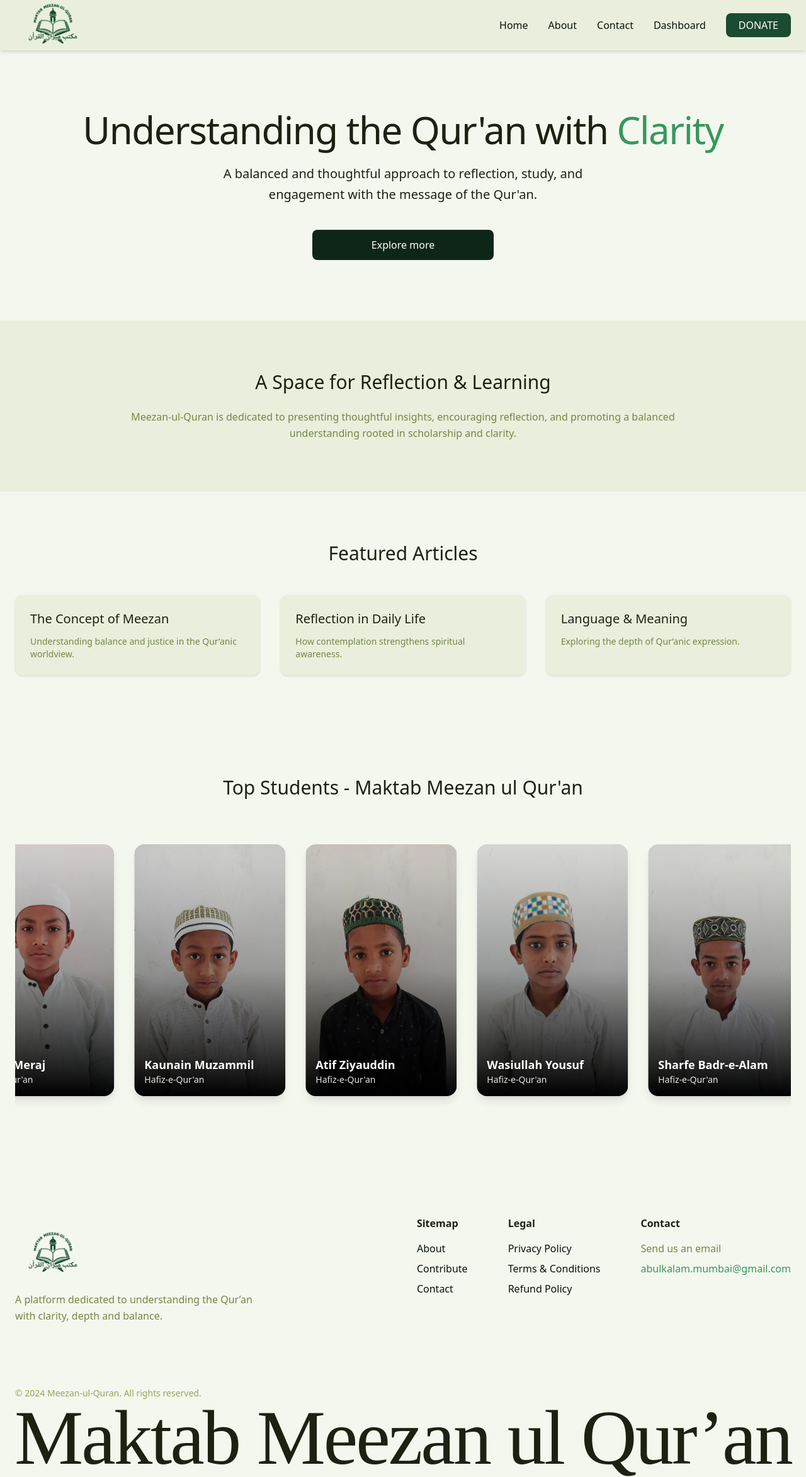
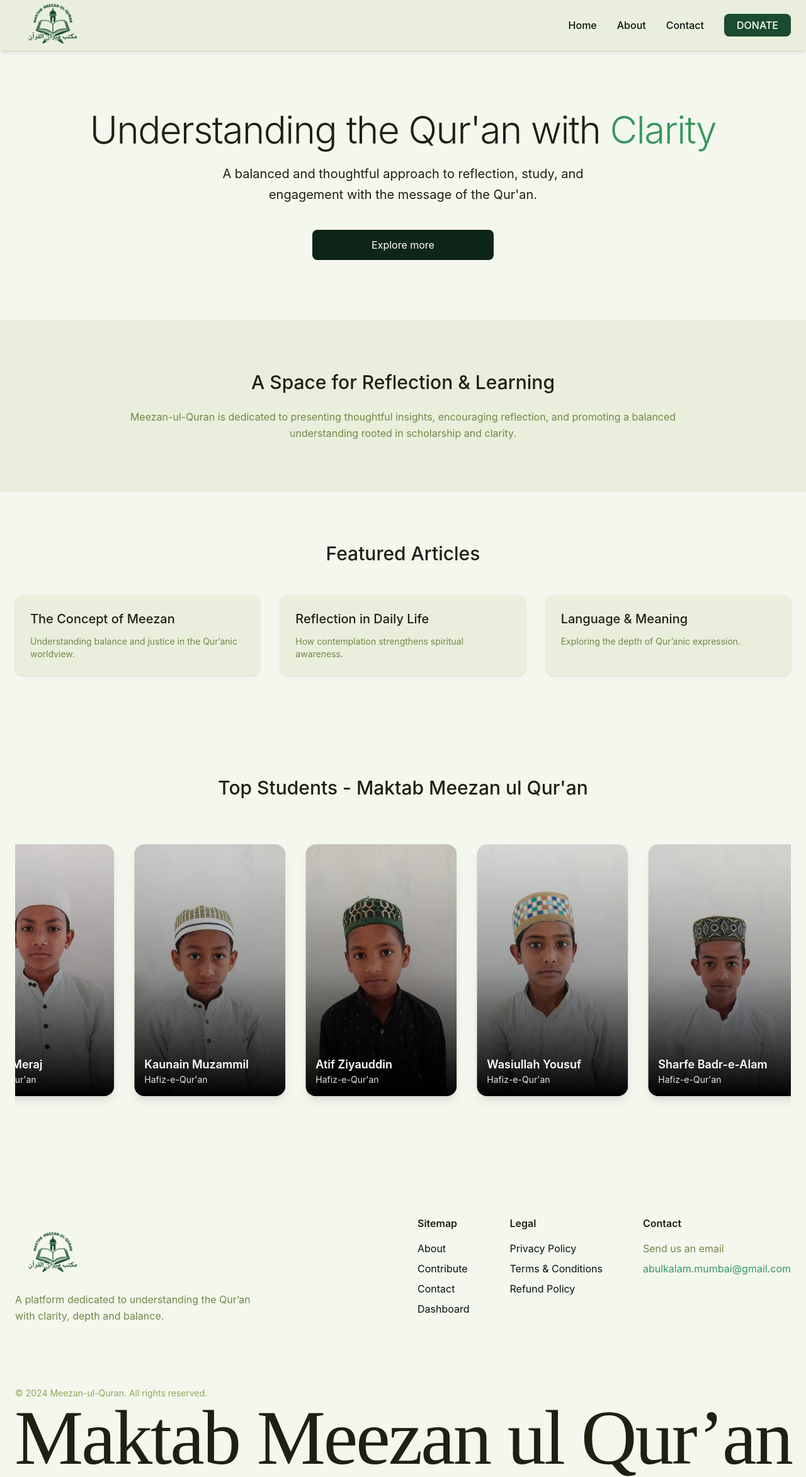
Before and after one commit to sanc0o0/Meezan-ul-Qur-an, a Next.js app: page / in a window 1280 px wide. Shown: the whole page at 63% size. Built offline with nearby package versions, Linux system fonts and the light colour scheme; a web font is replaced by a local one.

Commit message:
chore: remove dashboard nav link and add to footer

```diff
--- a/components/Footer.js
+++ b/components/Footer.js
@@ -63,6 +63,15 @@
                   Contact
                 </Link>
               </li>
+
+              <li>
+                <Link
+                  href="/admin"
+                  className="hover:text-primary-600 transition-colors duration-200"
+                >
+                  Dashboard
+                </Link>
+              </li>
             </ul>
           </div>
 
--- a/components/Navbar.js
+++ b/components/Navbar.js
@@ -53,15 +53,6 @@
 
           <li>
             <Link
-              href="/admin"
-              className="hover:text-primary-600 transition-colors duration-200"
-            >
-              Dashboard
-            </Link>
-          </li>
-
-          <li>
-            <Link
               href="/donate"
               className="bg-primary-800 text-white px-5 py-2 rounded-lg hover:bg-primary-600 transition duration-200"
             >
@@ -109,13 +100,6 @@
           >
             Contact
           </Link>
-          <Link
-            href="/admin"
-            onClick={closeMobileMenu}
-            className="hover:text-primary-600 transition"
-          >
-            Dashboard
-          </Link>
 
           <Link
             href="/donate"
--- a/package.json
+++ b/package.json
@@ -19,10 +19,12 @@
     "react-dom": "19.2.3"
   },
   "devDependencies": {
-    "@tailwindcss/postcss": "^4",
+    "@tailwindcss/postcss": "^4.2.4",
+    "autoprefixer": "^10.5.0",
     "babel-plugin-react-compiler": "1.0.0",
     "eslint": "^9",
     "eslint-config-next": "16.1.6",
-    "tailwindcss": "^4"
+    "postcss": "^8.5.12",
+    "tailwindcss": "^4.2.4"
   }
 }
```
Also changed, not shown: 1 other file (tests, documents, lock files or other folders).
